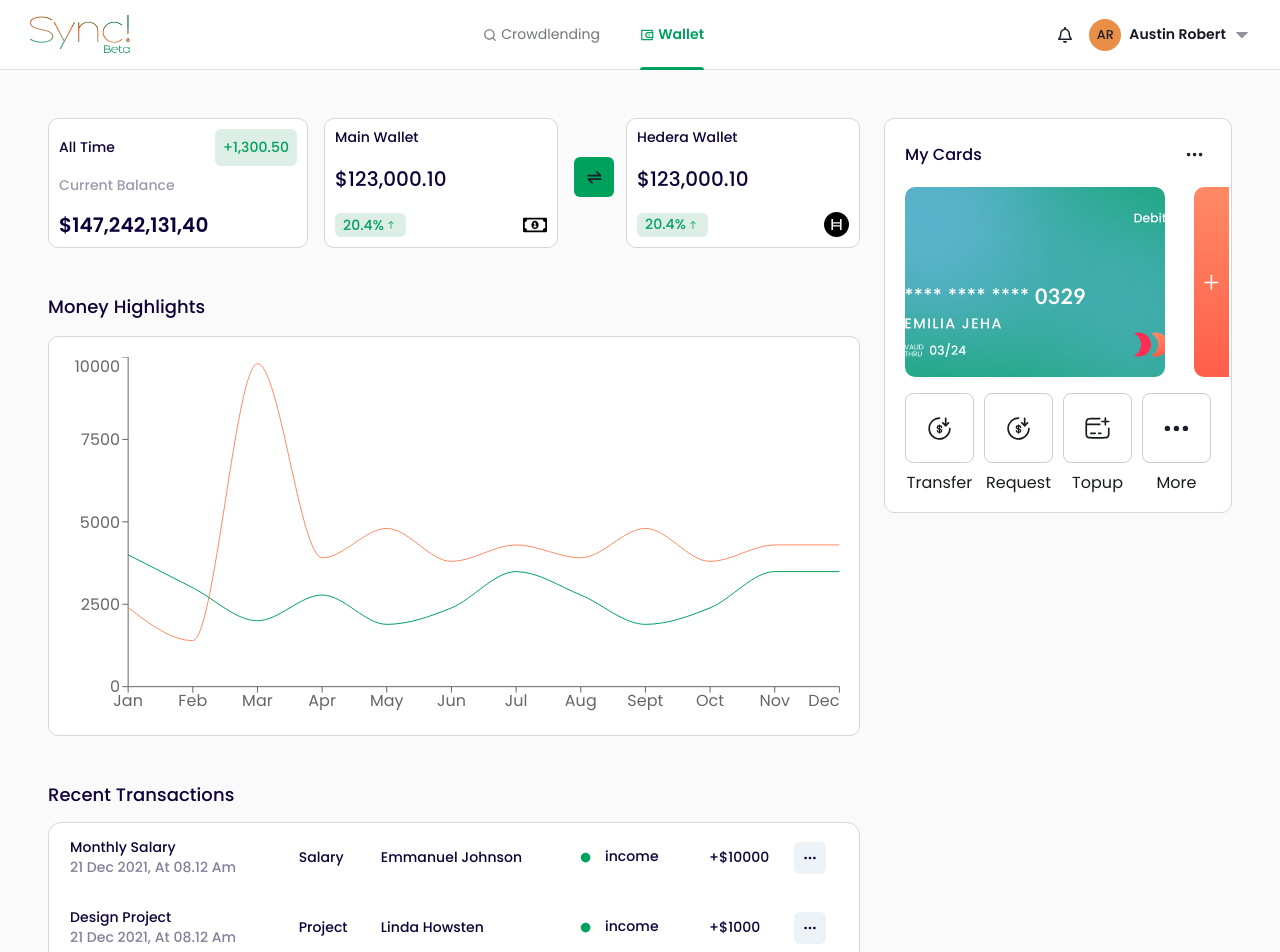
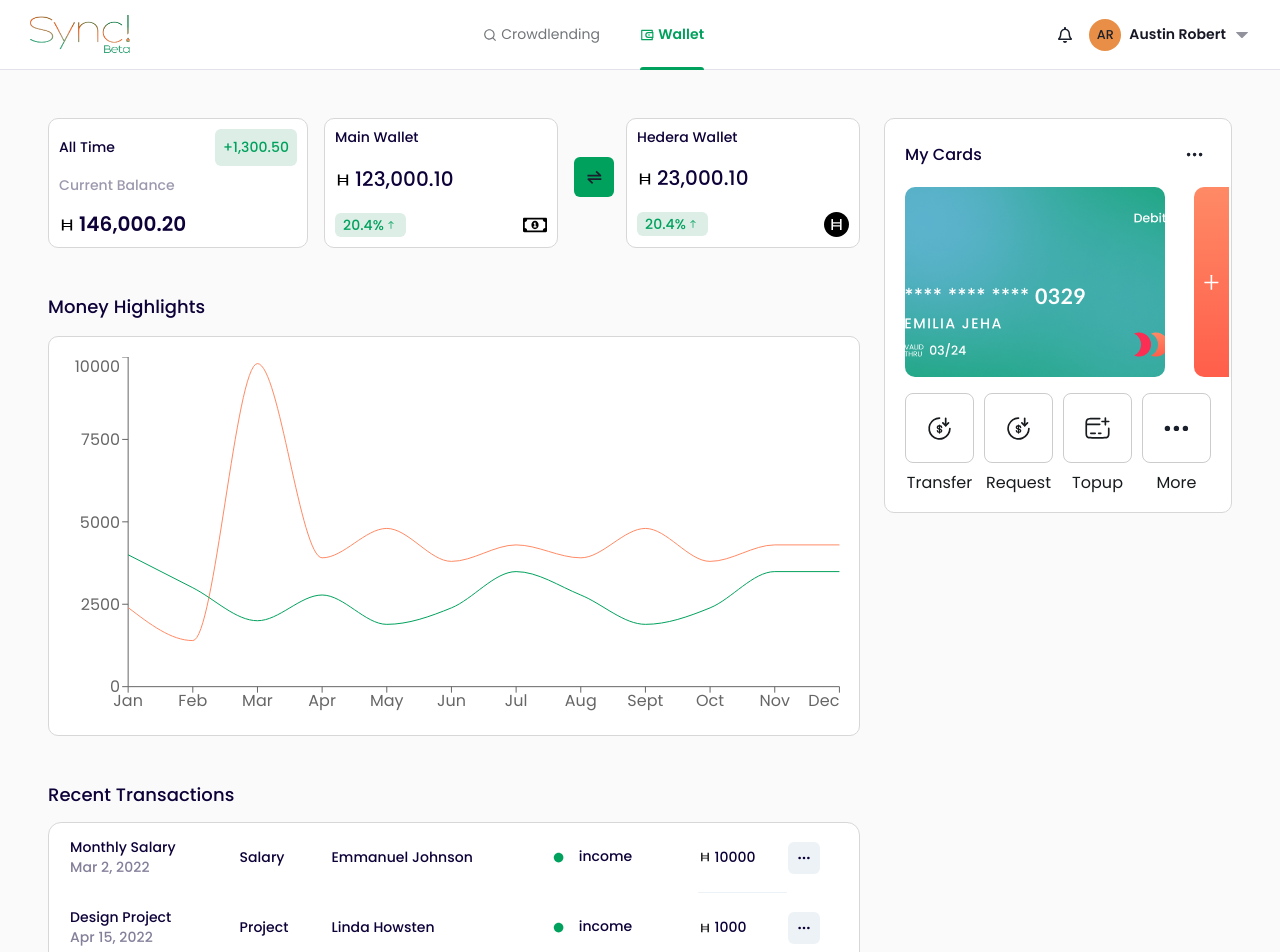
Before and after one commit to uduma-sonia/anonry, a Next.js app: page /wallet in a window 1280 px wide. Shown: the top 952 px of the page. Built offline with nearby package versions, Linux system fonts and the light colour scheme.

Commit message:
[fix] currency

```diff
--- a/src/components/Marketplace/Project/ProjectDescription.tsx
+++ b/src/components/Marketplace/Project/ProjectDescription.tsx
@@ -51,7 +51,7 @@ function ProjectDescription() {
                 _selected={{ color: "text.gray", bg: "#ffffff" }}
                 _focus={{ outline: "none" }}
               >
-                Donate{" "}
+                Invest
               </Tab>
             </TabList>
           </Box>
--- a/src/components/Wallet/MyWallets.tsx
+++ b/src/components/Wallet/MyWallets.tsx
@@ -42,7 +42,10 @@ const AllTimeWallet = () => {
         </Text>
 
         <Text color="#0D0138" fontWeight="semibold" mt="1.2rem" fontSize="xl">
-          $147,242,131,40
+          <Tag p="0px" bg="none" minW="0px" mr="4px">
+            <Image alt="" src="/images/hedera.svg" boxSize="16px" />
+          </Tag>
+          146,000.20
         </Text>
       </Box>
     </Box>
@@ -84,7 +87,10 @@ const MainWallet = () => {
         </Text>
 
         <Text color="#0D0138" fontWeight="medium" fontSize="xl">
-          $123,000.10
+          <Tag p="0px" bg="none" minW="0px" mr="4px">
+            <Image alt="" src="/images/hedera.svg" boxSize="16px" />
+          </Tag>
+          123,000.10
         </Text>
 
         <HStack d="flex" justifyContent="space-between">
@@ -120,7 +126,10 @@ const CeloWallet = () => {
         </Text>
 
         <Text color="#0D0138" fontWeight="medium" fontSize="xl">
-          $123,000.10
+          <Tag p="0px" bg="none" minW="0px" mr="4px">
+            <Image alt="" src="/images/hedera.svg" boxSize="16px" />
+          </Tag>
+          23,000.10
         </Text>
 
         <HStack d="flex" justifyContent="space-between">
--- a/src/components/Wallet/Transactions.tsx
+++ b/src/components/Wallet/Transactions.tsx
@@ -7,9 +7,13 @@ import {
   Td,
   TableContainer,
   IconButton,
+  Tag,
+  Image,
+  HStack,
 } from "@chakra-ui/react";
 import { BsThreeDots } from "react-icons/bs";
 import { GoPrimitiveDot } from "react-icons/go";
+import { format } from "date-fns";
 
 const Transactions = () => {
   return (
@@ -41,7 +45,7 @@ const Transactions = () => {
                   <Td border="none" textTransform="capitalize">
                     {item.title}
                     <Text color="#0D0138" opacity="0.5" mt="3px">
-                      21 Dec 2021, at 08.12 am
+                      {format(new Date(item.createdAt), "PP")}
                     </Text>
                   </Td>
 
@@ -63,7 +67,14 @@ const Transactions = () => {
                     </Box>
                   </Td>
 
-                  <Td border="none">+${item.amount}</Td>
+                  <Td>
+                    <HStack spacing={1}>
+                      <Tag p="0px" bg="none" minW="0px">
+                        <Image alt="" src="/images/hedera.svg" boxSize="12px" />
+                      </Tag>
+                      <Text>{item.amount}</Text>
+                    </HStack>
+                  </Td>
 
                   <Td border="none">
                     <IconButton
@@ -91,7 +102,7 @@ const defaultTransaction = [
     name: "Emmanuel Johnson",
     schema: "income",
     amount: 10000,
-    createdAt: "21 Dec 2021, at 08.12 am",
+    createdAt: "2022-03-02T03:36:49.452785+01:00",
   },
   {
     title: "Design project",
@@ -99,7 +110,7 @@ const defaultTransaction = [
     name: "Linda Howsten",
     schema: "income",
     amount: 1000,
-    createdAt: "21 Dec 2021, at 08.12 am",
+    createdAt: "2022-04-15T03:36:49.452785+01:00",
   },
   {
     title: "paypal topup",
@@ -107,7 +118,7 @@ const defaultTransaction = [
     name: "Paypal.INC",
     schema: "expenses",
     amount: 3000,
-    createdAt: "21 Dec 2021, at 08.12 am",
+    createdAt: "2022-05-17T03:36:49.452785+01:00",
   },
   {
     title: "transfer money",
@@ -115,6 +126,6 @@ const defaultTransaction = [
     name: "Heyston Wilson",
     schema: "expenses",
     amount: 10000,
-    createdAt: "21 Dec 2021, at 08.12 am",
+    createdAt: "2022-06-10T03:36:49.452785+01:00",
   },
 ];
--- a/src/container/Wallet/WalletView.tsx
+++ b/src/container/Wallet/WalletView.tsx
@@ -18,7 +18,7 @@ const [MyWallets, Transactions, MyCards, Highlights] = [
     {
       loading: () => (
         <Stack>
-          <Skeleton height="50px" />
+          <Skeleton height="250px" />
         </Stack>
       ),
     }
@@ -28,7 +28,7 @@ const [MyWallets, Transactions, MyCards, Highlights] = [
     {
       loading: () => (
         <Stack>
-          <Skeleton height="50px" />
+          <Skeleton height="300px" />
         </Stack>
       ),
     }
```
Also changed, not shown: src/components/Marketplace/Project/DonateForm.tsx (+6 -2 lines), src/components/Marketplace/Project/LenderHistory.tsx (+6 -2 lines), src/components/Marketplace/Project/ProjectAction.tsx (+5 -2 lines).
